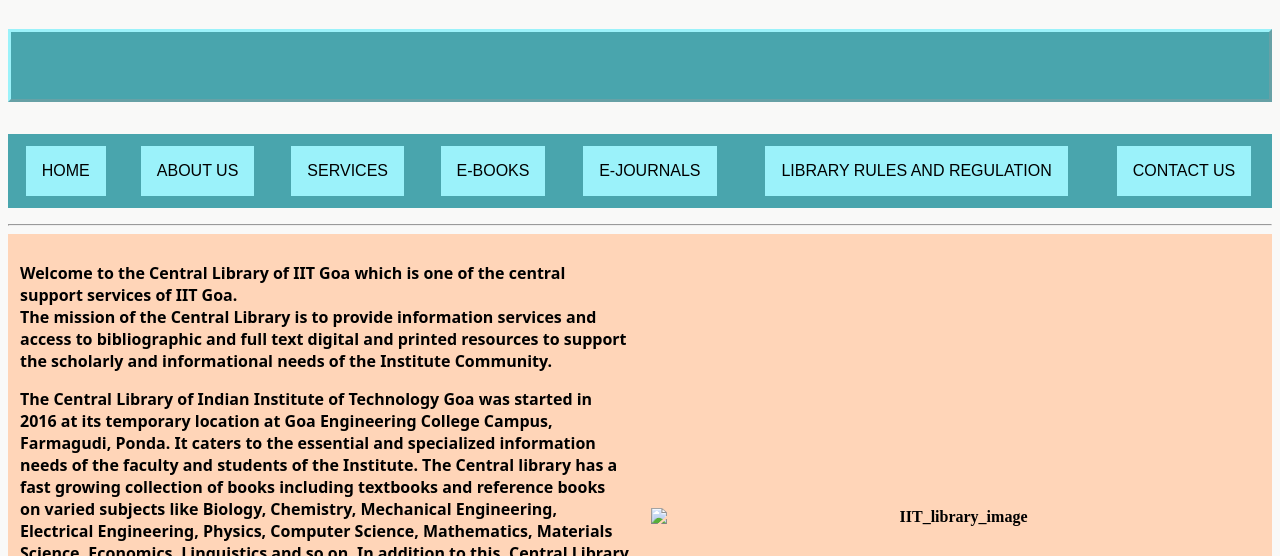
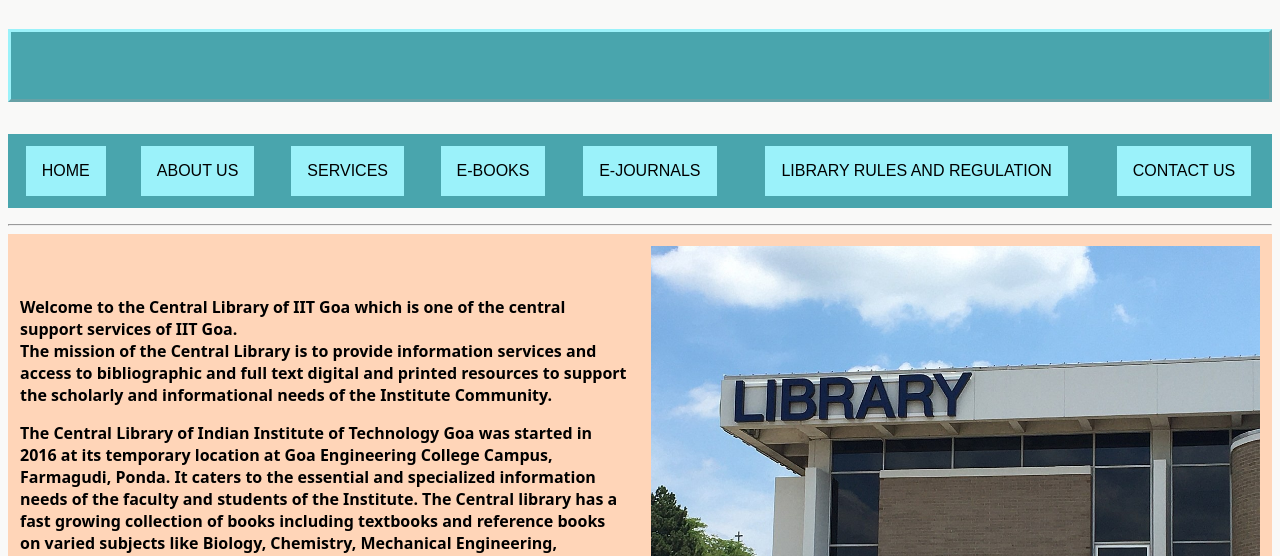
Before and after one commit to H-a-t-710/Library, a plain HTML site: page index.html in a window 1280 px wide. Shown: the part 244-800 px from the top of the page. Drawn offline with Linux system fonts and the light colour scheme; files whose address does not match are found by name.

Commit message:
Update index.html

```diff
--- a/index.html
+++ b/index.html
@@ -138,7 +138,7 @@
 
             <p> We invite you to visit the library in order to enjoy the wealth of printed resources available on our shelves. </p></th>
 
-          <th><img src="Library/blob/main/IIT_library_image.jpg" alt="IIT_library_image" width="100%" height="100%"></th>
+          <th><img src="IIT_library_image.jpg" alt="IIT_library_image" width="100%" height="100%"></th>
 
         </tr>
 
```
